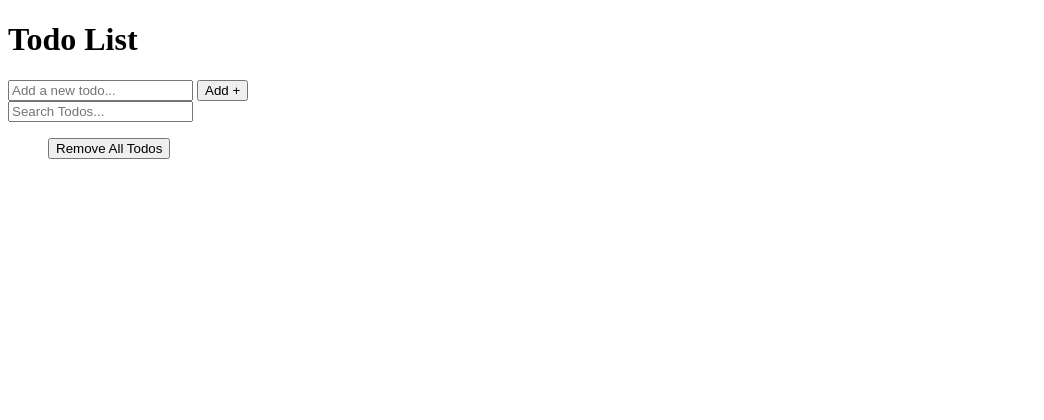
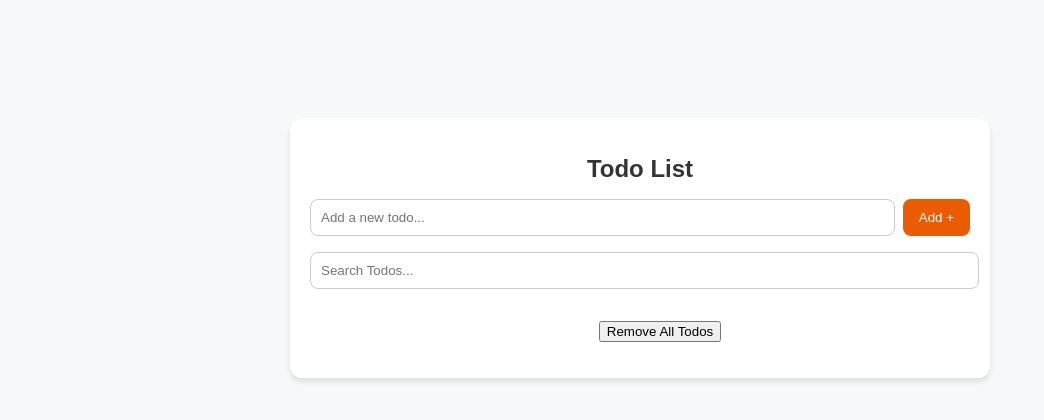
Before and after one commit to ashkanjaycob/TodoApp, a plain HTML site: page index.html in a window 1280 px wide. Shown: the whole page, without its empty margins (0-1044 px from the left). Drawn offline with Linux system fonts and the light colour scheme.

Commit message:
Added Input container &  Box Styles

```diff
--- a/index.html
+++ b/index.html
@@ -3,6 +3,7 @@
   <head>
     <meta charset="UTF-8" />
     <meta name="viewport" content="width=device-width, initial-scale=1.0" />
+    <link rel="stylesheet" href="style.css">
     <title>Todo App</title>
   </head>
   <body>
--- /dev/null
+++ b/style.css
@@ -0,0 +1,61 @@
+body {
+  font-family: Arial, sans-serif;
+  background-color: #f7f8fa;
+  margin: 8px;
+  padding: 0;
+  display: flex;
+  justify-content: center;
+  align-items: center;
+  height: 60vh;
+}
+
+.container {
+  background-color: #ffffff;
+  border-radius: 12px;
+  box-shadow: 0px 4px 6px rgba(0, 0, 0, 0.1);
+  padding: 20px;
+  width: 660px;
+  text-align: center;
+}
+
+h1 {
+  margin-bottom: 16px;
+  font-size: 24px;
+  color: #333;
+}
+
+.input-container {
+  display: flex;
+  margin-bottom: 16px;
+  gap: 8px;
+}
+
+.input-container input[type="text"] {
+  flex-grow: 1;
+  padding: 10px;
+  border: 1px solid #ccc;
+  border-radius: 8px;
+  outline: none;
+}
+
+.input-container button {
+  background-color: #EB5B00;
+  color: #fff;
+  border: none;
+  padding: 10px 16px;
+  border-radius: 8px;
+  cursor: pointer;
+  transition: 0.3s;
+}
+
+.input-container button:hover {
+  background-color: #ff6200;
+}
+
+.search-container input {
+  width: 98%;
+  padding: 10px;
+  margin-bottom: 16px;
+  border: 1px solid #ccc;
+  border-radius: 8px;
+}
```
